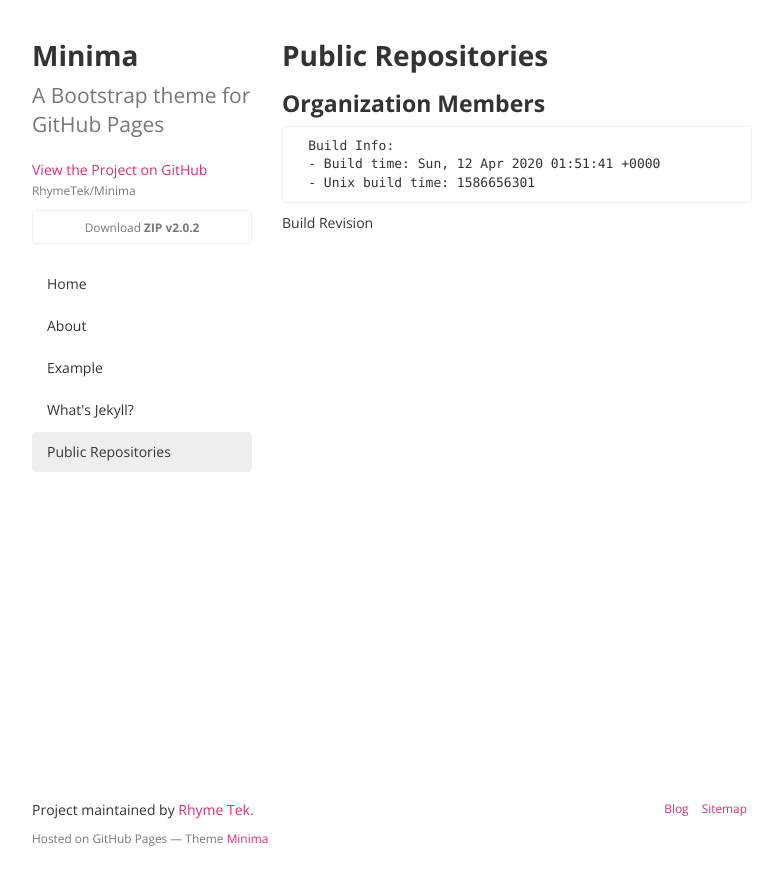
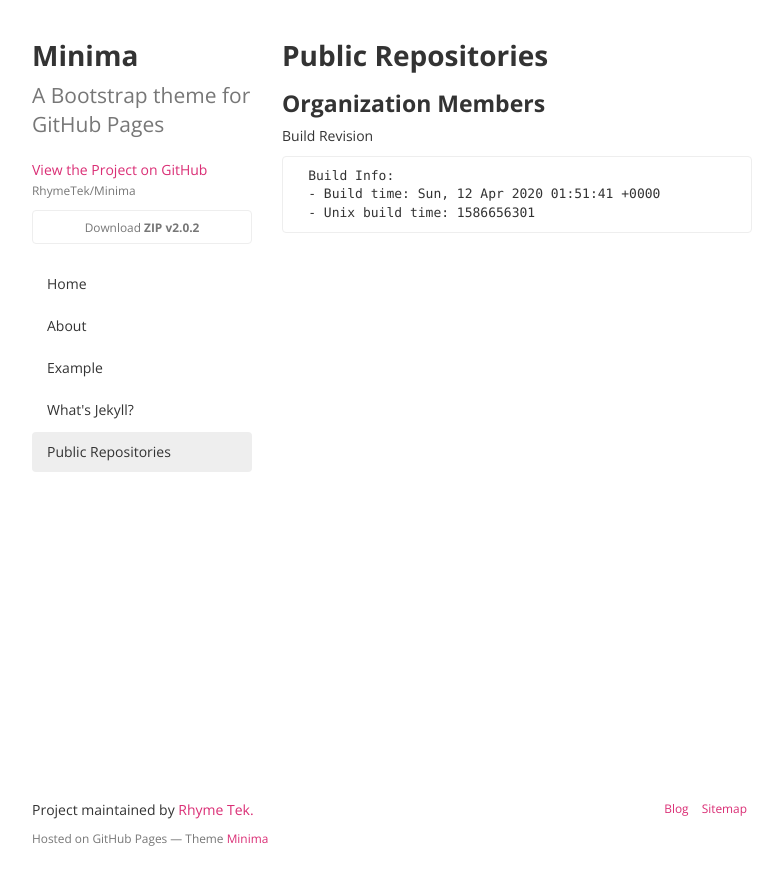
Before and after one commit to RimeCoOfficial/Minima, a Jekyll site: the page built from _pages/Open Source.md, in a window 1280 px wide. Shown: the top 885 px of the page, without its empty margins (248-1031 px from the left). Built offline with Jekyll 4.4.1, drawn with Linux system fonts in a browser that asks for light colours; nearby versions of some CDN libraries.

````diff
--- a/_pages/Open Source.md
+++ b/_pages/Open Source.md
@@ -28,10 +28,9 @@ Organization Members
     {% endfor %}
 </ol>
 
-
+Build Revision [{{ site.github.build_revision | truncate: 7, "" }}](./site.github.json)
 ```
   Build Info:
   - Build time: {{ site.time | date_to_rfc822 }}
   - Unix build time: {{ site.time | date:"%s" }}
 ```
-Build Revision [{{ site.github.build_revision | truncate: 7, "" }}](./site.github.json)
````
